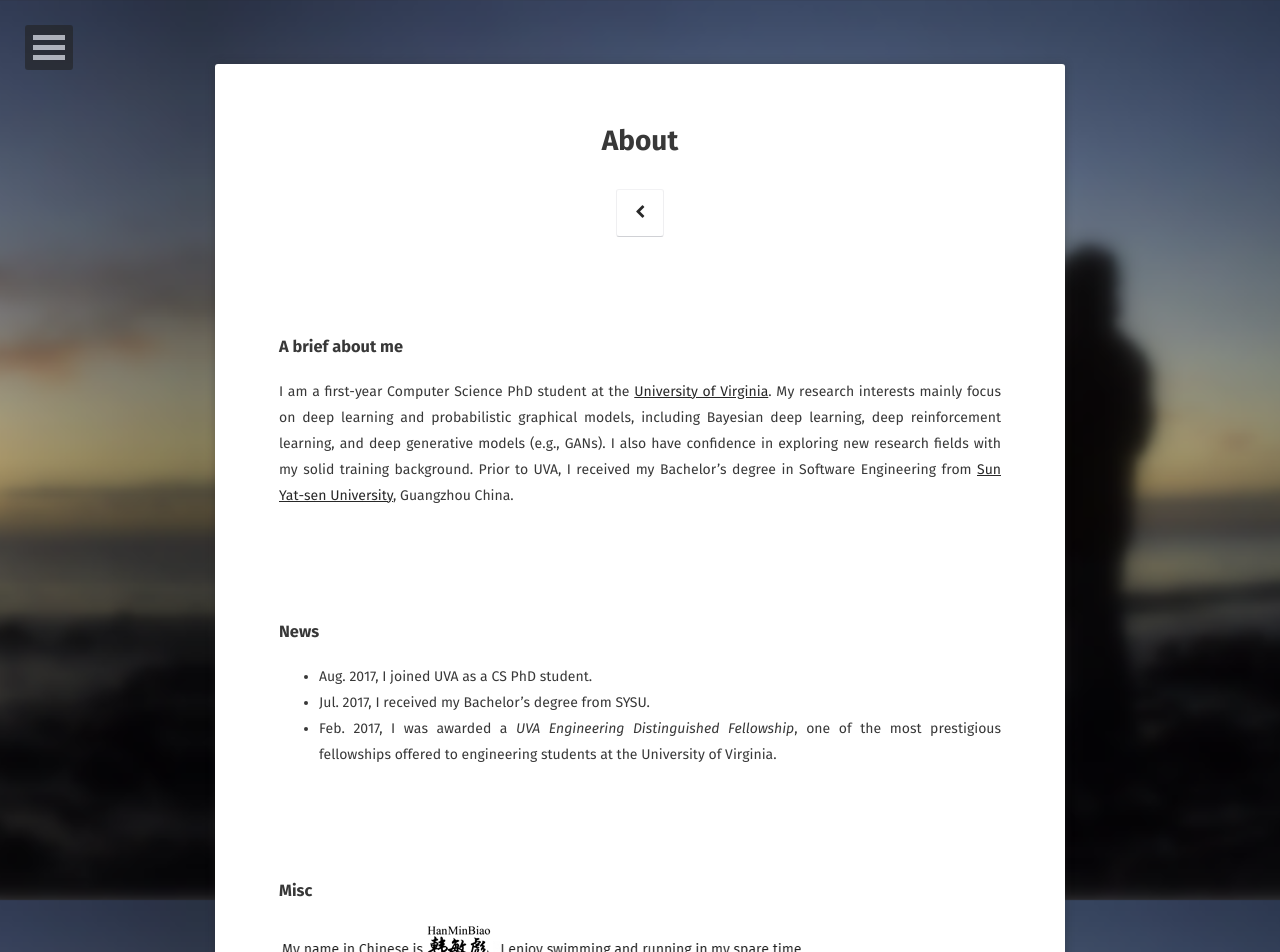
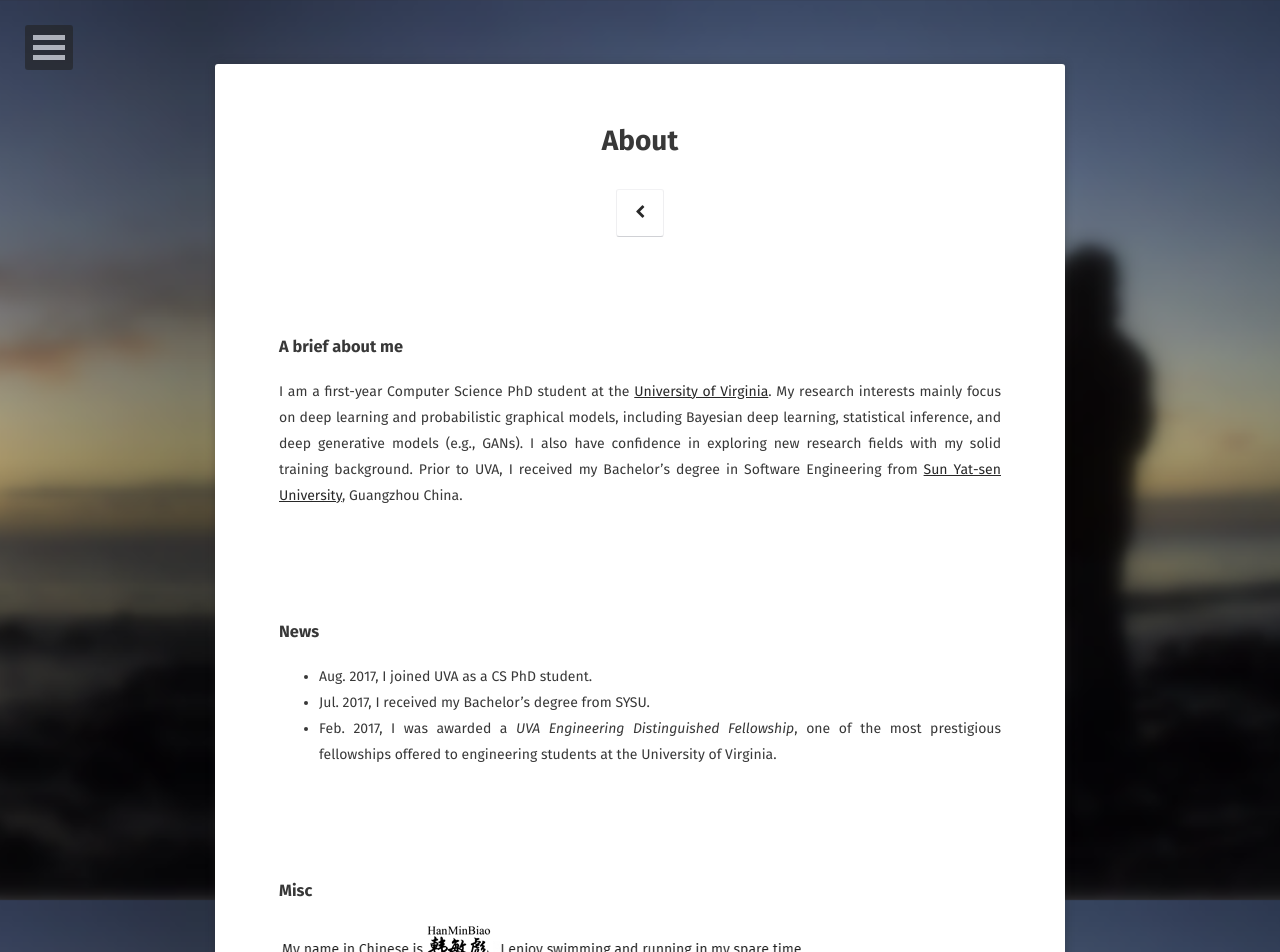
Before and after one commit to FrancisDavis/FrancisDavis.github.io, a Jekyll site: the page built from about/index.md, in a window 1280 px wide. Shown: the top 952 px of the page. Built offline with Jekyll 4.4.1, drawn with Linux system fonts in a browser that asks for light colours; some web fonts are replaced.

Commit message:
Update index.md

```diff
--- a/about/index.md
+++ b/about/index.md
@@ -7,7 +7,7 @@ comments: false
 ---
 
 ### A brief about me
-I am a first-year Computer Science PhD student at the [University of Virginia](http://www.virginia.edu/). My research interests mainly focus on deep learning and probabilistic graphical models, including Bayesian deep learning, deep reinforcement learning, and deep generative models (e.g., GANs). I also have confidence in exploring new research fields with my solid training background. Prior to UVA, I received my Bachelor's degree in Software Engineering from [Sun Yat-sen University](http://www.sysu.edu.cn/2012/en/index.htm), Guangzhou China.
+I am a first-year Computer Science PhD student at the [University of Virginia](http://www.virginia.edu/). My research interests mainly focus on deep learning and probabilistic graphical models, including Bayesian deep learning, statistical inference, and deep generative models (e.g., GANs). I also have confidence in exploring new research fields with my solid training background. Prior to UVA, I received my Bachelor's degree in Software Engineering from [Sun Yat-sen University](http://www.sysu.edu.cn/2012/en/index.htm), Guangzhou China.
 
 <br>
 <br>
```
